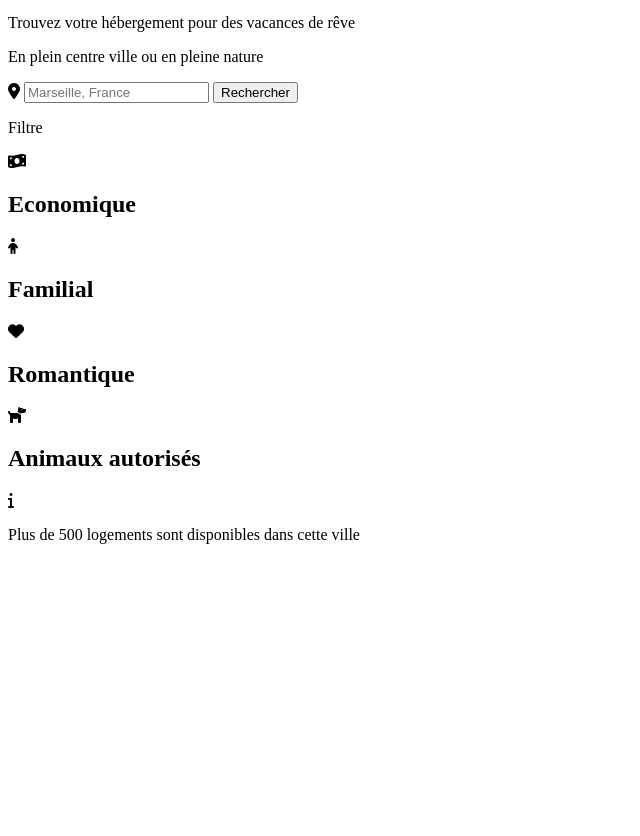
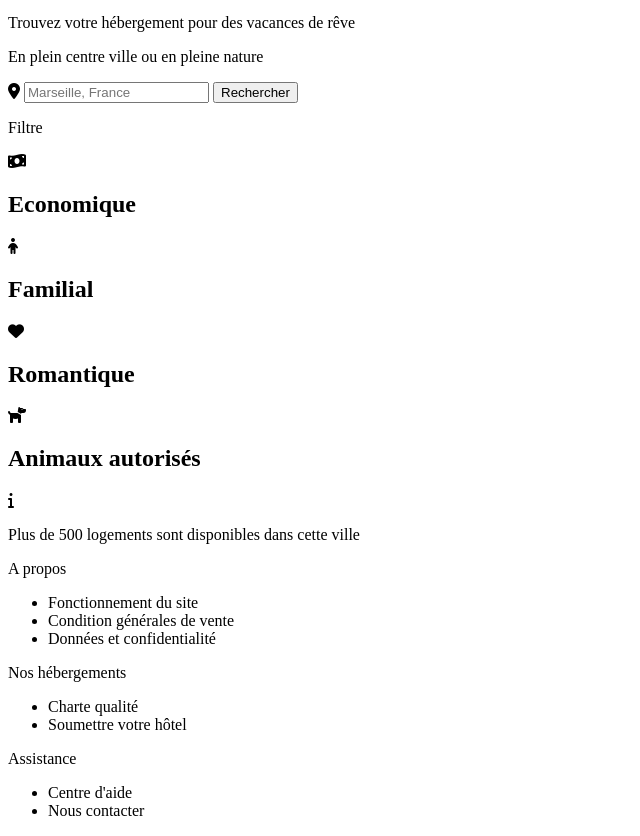
Before and after one commit to RomainDelran/DelranRomain_2_18072021, a plain HTML site: page index.html in a window 1280 px wide. Shown: the part 120-956 px from the top of the page, without its empty margins (0-640 px from the left). Before the commit the page ends 800 px from the top, so only its background shows below. Drawn offline with Linux system fonts and the light colour scheme.

Commit message:
Footer Html

```diff
--- a/index.html
+++ b/index.html
@@ -76,6 +76,30 @@
     </section>
 
     <footer>
+        <div>
+            <p>A propos</p>
+            <ul>
+                <li>Fonctionnement du site</li>
+                <li>Condition générales de vente</li>
+                <li>Données et confidentialité</li>
+            </ul>
+        </div>
+
+        <div>
+            <p>Nos hébergements</p>
+            <ul>
+                <li>Charte qualité</li>
+                <li>Soumettre votre hôtel</li>
+            </ul>
+        </div>
+
+        <div>
+            <p>Assistance</p>
+            <ul>
+                <li>Centre d'aide</li>
+                <li>Nous contacter</li>
+            </ul>
+        </div>
 
     </footer>
 
```
